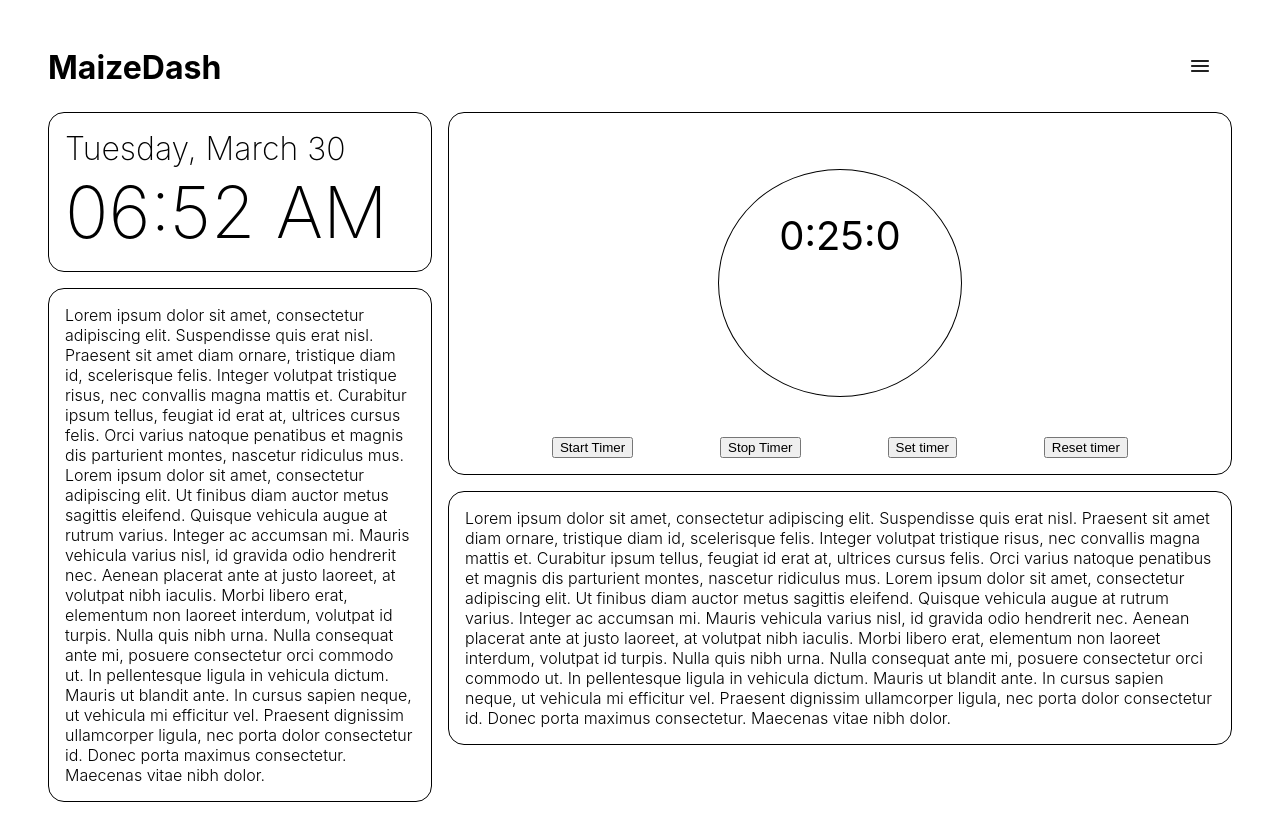
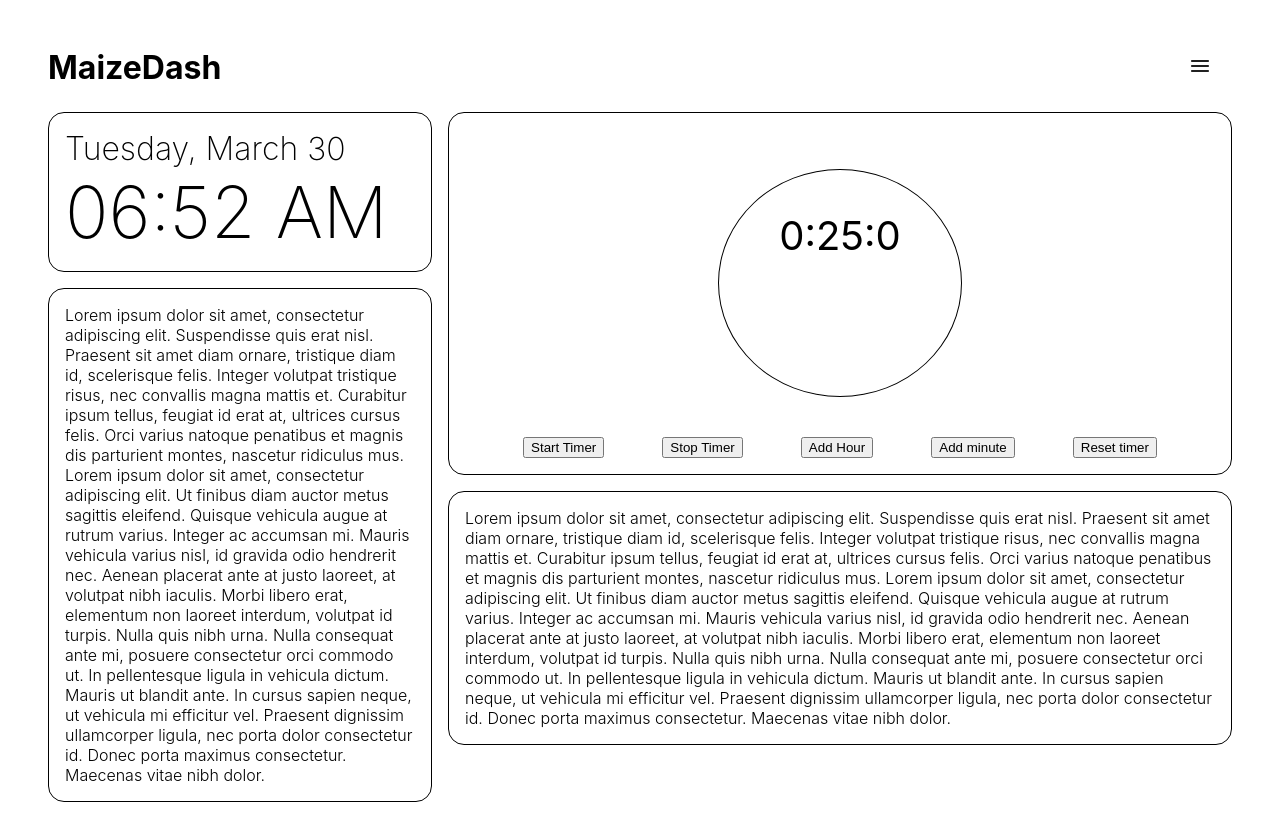
Before and after one commit to alicemliu/maize-dash, a React (Create React App) app: page / in a window 1280 px wide. Shown: the top 840 px of the page. Built offline with nearby package versions, Linux system fonts and the light colour scheme.

Commit message:
added options to add minutes or hours to the timer

```diff
--- a/src/components/timer.js
+++ b/src/components/timer.js
@@ -51,7 +51,7 @@ export default class Timer extends React.Component{
         clearInterval(this.timer);
     }
 
-    handleTimerSet(){
+    handleTimerSetMinute(){
         this.setState({timerStarted: false, timerStopped: true});
         clearInterval(this.timer);
 
@@ -65,6 +65,15 @@ export default class Timer extends React.Component{
 
     }
 
+    handleTimerSetHour(){
+        this.setState({timerStarted: false, timerStopped: true});
+        clearInterval(this.timer);
+
+        this.setState(prevState => ({hours: prevState.hours + 1}))
+
+
+    }
+
     render(){
         return(
                 <div className="time-container">
@@ -74,7 +83,8 @@ export default class Timer extends React.Component{
                     <div className ="timer-controls">
                         <button className="btn btn-success" onClick={this.handleTimerStart.bind(this)}>Start Timer</button>
                         <button className="btn btn-alert" onClick={this.handleTimerStop.bind(this)}>Stop Timer</button>
-                        <button className="btn btn-info" onClick={this.handleTimerSet.bind(this)}>Set timer</button>
+                        <button className="btn btn-info" onClick={this.handleTimerSetHour.bind(this)}>Add Hour</button>
+                        <button className="btn btn-info" onClick={this.handleTimerSetMinute.bind(this)}>Add minute</button>
                         <button className="btn btn-danger" onClick={this.handleTimerReset.bind(this)}>Reset timer</button>
                     </div>
                 </div>
```
